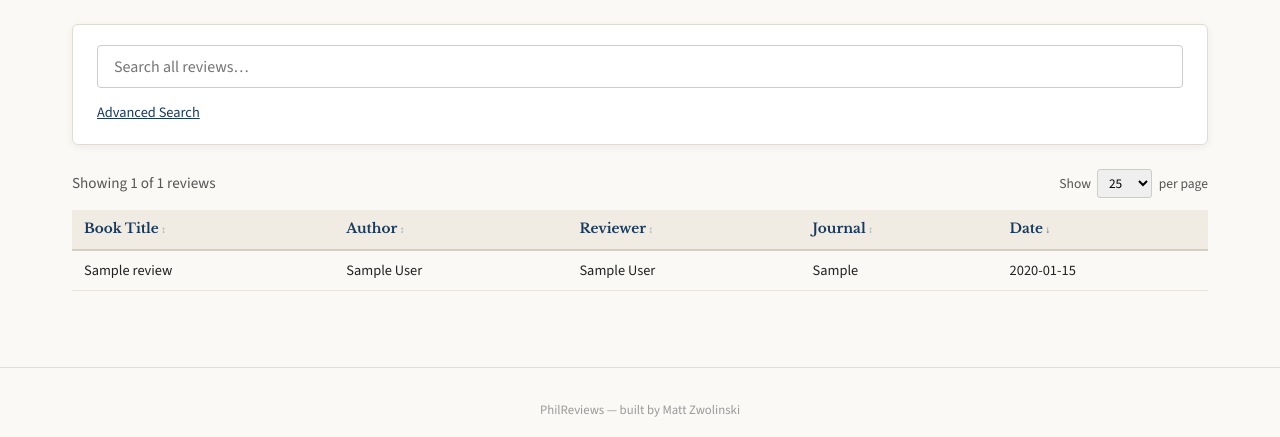
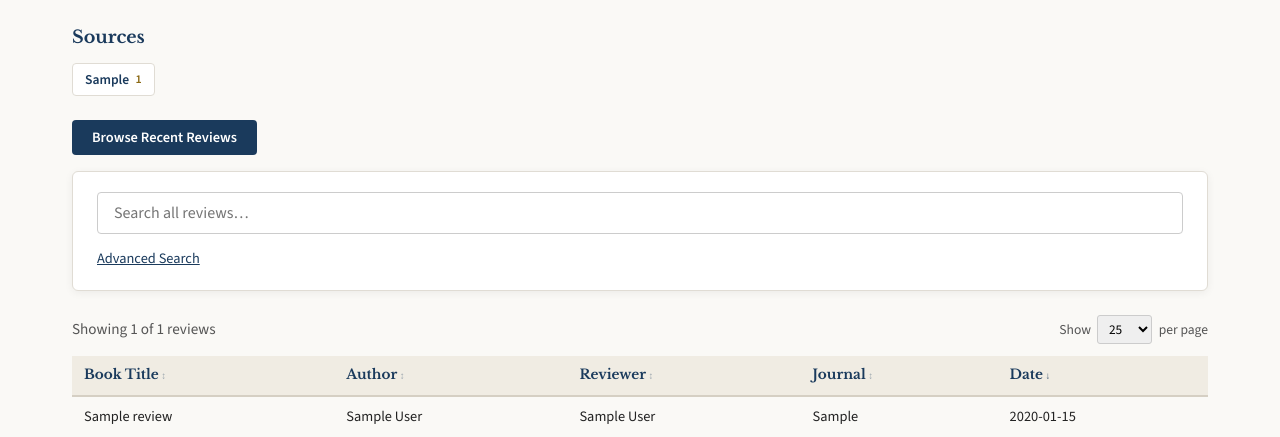
Before and after one commit to mzwolinski-png/philreviews, a Flask app: page / in a window 1280 px wide. Shown: the part 191-628 px from the top of the page. Run offline with Flask 3, Linux system fonts and the light colour scheme; tables that the repository leaves empty hold one stand-in row (values such as "Sample post").

Commit message:
Add sources section and browse recent reviews button
Lists all 11 journal sources with review counts on the front page.
Clicking a source filters the table to that journal. Browse Recent
button clears filters and sorts by date for quick access to new reviews.

Co-Authored-By: Claude Opus 4.6 <noreply@anthropic.com>

```diff
--- a/app.py
+++ b/app.py
@@ -42,11 +42,17 @@ def index():
     min_year = min(years) if years else 2000
     max_year = max(years) if years else 2026
 
+    # Source counts for the sources section
+    from collections import Counter
+    source_counts = Counter(r["journal"] for r in reviews if r["journal"])
+    sources = sorted(source_counts.items(), key=lambda x: -x[1])
+
     return render_template(
         "index.html",
         reviews_json=json.dumps(reviews, ensure_ascii=False),
         total=len(reviews),
         journals=journals,
+        sources=sources,
         min_year=min_year,
         max_year=max_year,
     )
--- a/static/app.js
+++ b/static/app.js
@@ -77,6 +77,32 @@
         render();
       });
     });
+
+    /* source card clicks — filter by journal */
+    document.querySelectorAll(".source-card").forEach((btn) => {
+      btn.addEventListener("click", () => {
+        clearFilters();
+        els.journalFilter.value = btn.dataset.journal;
+        state.sortKey = "date";
+        state.sortDir = "desc";
+        state.page = 1;
+        update();
+        document.querySelector(".table-wrap").scrollIntoView({ behavior: "smooth" });
+      });
+    });
+
+    /* browse recent reviews */
+    const recentBtn = document.getElementById("browse-recent");
+    if (recentBtn) {
+      recentBtn.addEventListener("click", () => {
+        clearFilters();
+        state.sortKey = "date";
+        state.sortDir = "desc";
+        state.page = 1;
+        update();
+        document.querySelector(".table-wrap").scrollIntoView({ behavior: "smooth" });
+      });
+    }
 
     update();
   });
--- a/static/style.css
+++ b/static/style.css
@@ -290,6 +290,68 @@ tbody td {
   margin-top: 2rem;
 }
 
+/* ---------- Sources section ---------- */
+.sources-section {
+  margin-bottom: 1.5rem;
+}
+.sources-section h2 {
+  font-family: "Libre Baskerville", Georgia, serif;
+  font-size: 1.1rem;
+  color: #1a3a5c;
+  margin: 0 0 0.75rem;
+}
+.sources-grid {
+  display: flex;
+  flex-wrap: wrap;
+  gap: 0.5rem;
+}
+.source-card {
+  display: inline-flex;
+  align-items: center;
+  gap: 0.4rem;
+  background: #fff;
+  border: 1px solid #e0dcd4;
+  border-radius: 4px;
+  padding: 0.4rem 0.75rem;
+  cursor: pointer;
+  font-family: inherit;
+  font-size: 0.85rem;
+  color: #1a3a5c;
+  transition: border-color 0.15s, box-shadow 0.15s;
+}
+.source-card:hover {
+  border-color: #1a3a5c;
+  box-shadow: 0 1px 4px rgba(26, 58, 92, 0.12);
+}
+.source-card .source-name {
+  font-weight: 600;
+}
+.source-card .source-count {
+  font-size: 0.75rem;
+  color: #8b6914;
+  font-weight: 600;
+}
+
+/* ---------- Quick actions ---------- */
+.quick-actions {
+  margin-bottom: 1rem;
+}
+.quick-action-btn {
+  background: #1a3a5c;
+  color: #fff;
+  border: none;
+  border-radius: 4px;
+  padding: 0.5rem 1.25rem;
+  font-size: 0.9rem;
+  font-family: inherit;
+  font-weight: 600;
+  cursor: pointer;
+  transition: background 0.15s;
+}
+.quick-action-btn:hover {
+  background: #254d73;
+}
+
 /* ---------- Responsive ---------- */
 @media (max-width: 768px) {
   .container { padding: 1rem; }
--- a/templates/index.html
+++ b/templates/index.html
@@ -18,6 +18,24 @@
 </header>
 
 <div class="container">
+
+    <!-- Sources section -->
+    <div class="sources-section">
+        <h2>Sources</h2>
+        <div class="sources-grid">
+            {% for name, count in sources %}
+            <button class="source-card" data-journal="{{ name }}">
+                <span class="source-name">{{ name }}</span>
+                <span class="source-count">{{ "{:,}".format(count) }}</span>
+            </button>
+            {% endfor %}
+        </div>
+    </div>
+
+    <!-- Quick actions -->
+    <div class="quick-actions">
+        <button id="browse-recent" class="quick-action-btn">Browse Recent Reviews</button>
+    </div>
 
     <!-- Search panel -->
     <div class="search-panel">
```
Also changed, not shown: docs/static/app.js (+26 -0 lines), docs/static/style.css (+62 -0 lines).
